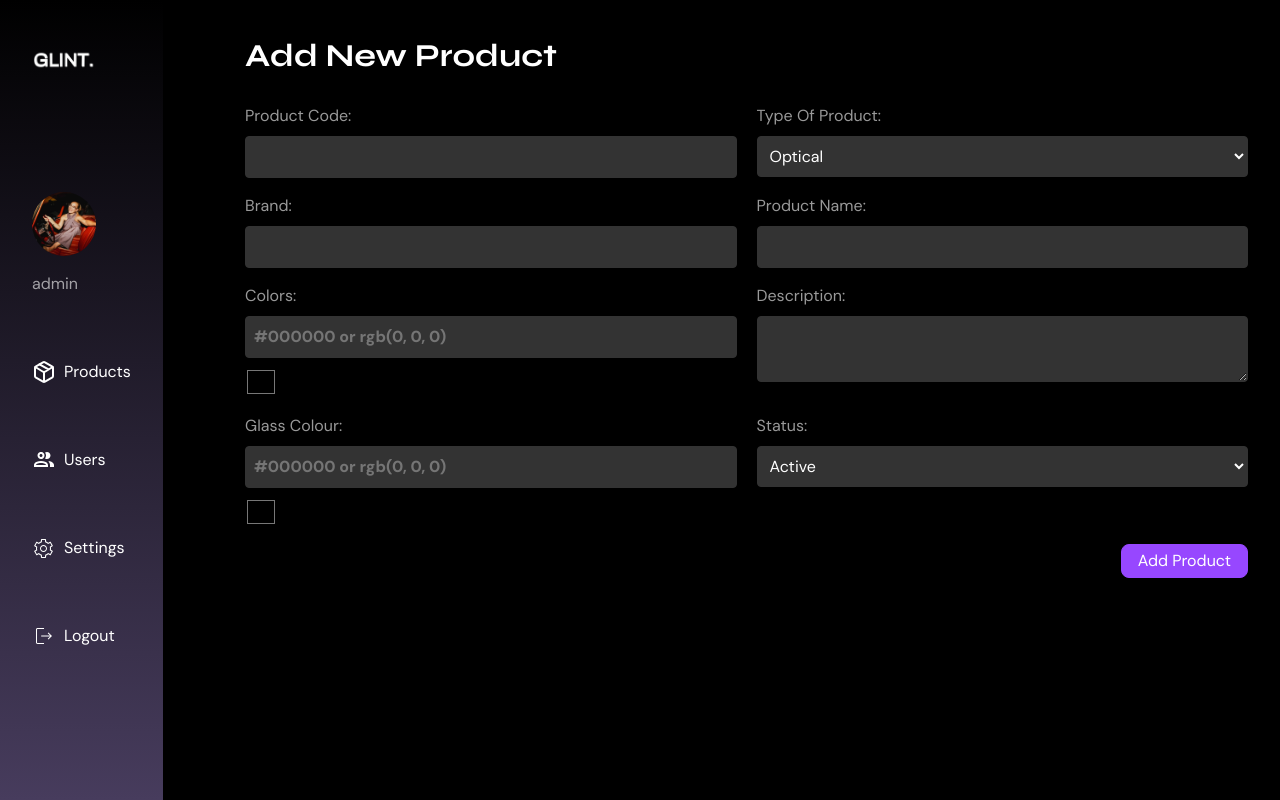
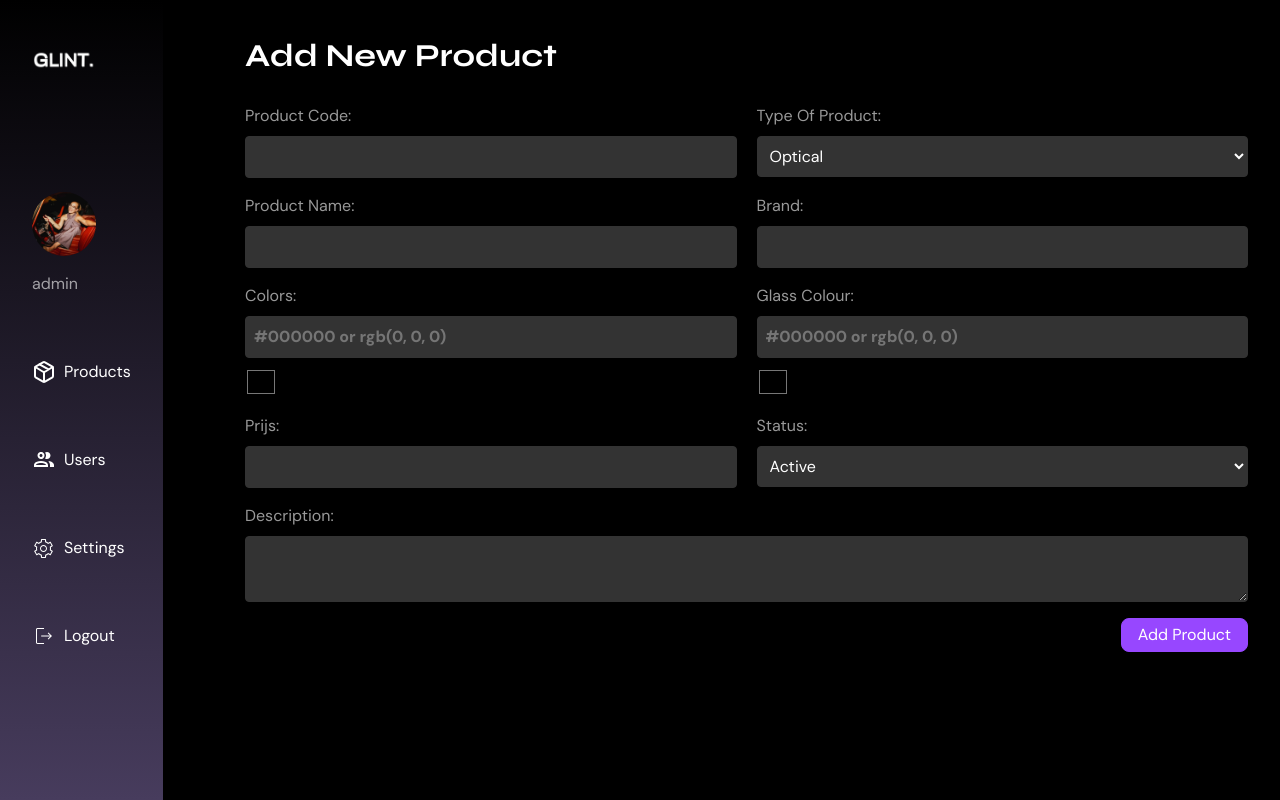
Before and after one commit to Jonasdebruyne/GLINT_frontend, a Vue app: page /admin/add-new-product in a window 1280 px wide. Built offline with nearby package versions, Linux system fonts and the light colour scheme; no server answers; sample sign-in values are in the browser's storage.

Commit message:
inputfield for price in addNewProduct

```diff
--- a/src/views/Collections.vue
+++ b/src/views/Collections.vue
@@ -13,7 +13,6 @@ const baseURL = isProduction
 const fetchProducts = async () => {
   try {
     loading.value = true; // Zet loading op true bij het starten van het fetch-proces
-    console.log("Fetching products from:", `${baseURL}/products/`);
     const response = await fetch(`${baseURL}/products/`);
     if (!response.ok) {
       throw new Error(`HTTP error! Status: ${response.status}`);
--- a/src/views/admin/AddNewProductPage.vue
+++ b/src/views/admin/AddNewProductPage.vue
@@ -25,12 +25,13 @@ onMounted(() => {
 
 const productCode = ref<string>("");
 const typeOfProduct = ref<string>("optical");
+const productName = ref<string>("");
 const brand = ref<string>("");
-const productName = ref<string>("");
 const colors = ref<string>("");
+const glassColor = ref<string>("");
+const productPrice = ref<number | null>(null);
+const status = ref<string>("active");
 const description = ref<string>("");
-const glassColor = ref<string>("");
-const status = ref<string>("active");
 
 const setglassColor = (color: string) => {
   glassColor.value = color;
@@ -44,12 +45,13 @@ const addProduct = async () => {
   if (
     !productCode.value ||
     !typeOfProduct.value ||
+    !productName.value ||
     !brand.value ||
-    !productName.value ||
     !colors.value ||
-    !description.value ||
     !glassColor.value ||
-    !status.value
+    !productPrice.value ||
+    !status.value ||
+    !description.value
   ) {
     errorMessage.value = "Vul alle velden in.";
     return;
@@ -65,12 +67,13 @@ const addProduct = async () => {
         product: {
           productCode: productCode.value,
           typeOfProduct: typeOfProduct.value,
+          productName: productName.value,
           brand: brand.value,
-          productName: productName.value,
           colors: colors.value,
+          glassColor: glassColor.value,
+          productPrice: productPrice.value,
+          activeUnactive: status.value,
           description: description.value,
-          glassColor: glassColor.value,
-          activeUnactive: status.value,
         },
       }),
     });
@@ -113,12 +116,12 @@ const addProduct = async () => {
 
       <div class="row">
         <div class="column">
+          <label for="productName">Product Name:</label>
+          <input v-model="productName" id="productName" type="text" required />
+        </div>
+        <div class="column">
           <label for="brand">Brand:</label>
           <input v-model="brand" id="brand" type="text" required />
-        </div>
-        <div class="column">
-          <label for="productName">Product Name:</label>
-          <input v-model="productName" id="productName" type="text" required />
         </div>
       </div>
 
@@ -140,13 +143,6 @@ const addProduct = async () => {
           />
         </div>
         <div class="column">
-          <label for="description">Description:</label>
-          <textarea v-model="description" id="description" required></textarea>
-        </div>
-      </div>
-
-      <div class="row">
-        <div class="column">
           <label for="glassColor">Glass Colour:</label>
           <input
             v-model="glassColor"
@@ -162,6 +158,20 @@ const addProduct = async () => {
             @input="setglassColor($event.target.value)"
           />
         </div>
+      </div>
+
+      <div class="row">
+        <div class="column">
+          <label for="productPrice">Prijs:</label>
+          <input
+            v-model.number="productPrice"
+            id="price"
+            type="number"
+            required
+            min="0"
+            step="0.01"
+          />
+        </div>
         <div class="column">
           <label for="status">Status:</label>
           <select v-model="status" id="status">
@@ -170,8 +180,11 @@ const addProduct = async () => {
           </select>
         </div>
       </div>
-
-      <div v-if="errorMessage" class="error">{{ errorMessage }}</div>
+      <div class="column">
+        <label for="description">Description:</label>
+        <textarea v-model="description" id="description" required></textarea>
+      </div>
+      <p v-if="errorMessage" class="error">{{ errorMessage }}</p>
 
       <button type="submit" class="btn active">Add Product</button>
     </form>
@@ -231,4 +244,8 @@ button {
   background-color: transparent;
   border: none;
 }
+
+.error {
+  color: #d34848;
+}
 </style>
--- a/src/views/admin/EditUser.vue
+++ b/src/views/admin/EditUser.vue
@@ -24,7 +24,6 @@ const role = ref<string>("user");
 const status = ref<string>("active");
 const userData = ref<any>(null);
 const userId = route.params.id;
-console.log("User ID:", userId); // Toevoegen voor debug-doeleinden
 
 const isValidEmail = (email: string) => {
   const re = /\S+@\S+\.\S+/;
--- a/src/views/admin/StylingPage.vue
+++ b/src/views/admin/StylingPage.vue
@@ -117,7 +117,6 @@ const saveColor = async () => {
     };
 
     const apiUrl = `${baseURL}/housestyle/${userId.value || userId}`;
-    console.log("Verzend de volgende gegevens naar de API:", colorData);
 
     const response = await axios.put(apiUrl, colorData, {
       headers: {
@@ -147,8 +146,6 @@ async function changeColor(colorType) {
     } else if (colorType === bodyTextColor) {
       bodyTextColor.value = newColor;
     }
-
-    console.log("Nieuwe kleur:", newColor);
 
     await saveColor();
   });
```
Also changed, not shown: src/views/admin/SettingsPage.vue (+0 -10 lines), vercel.json (added).
